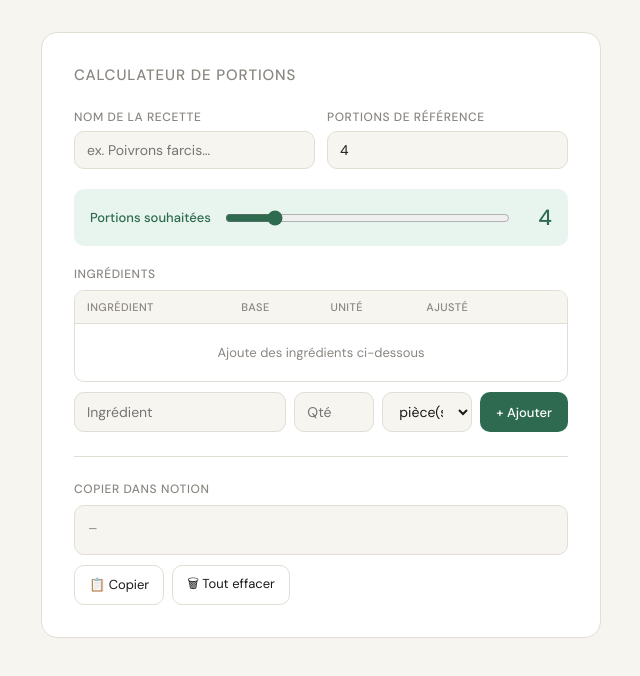
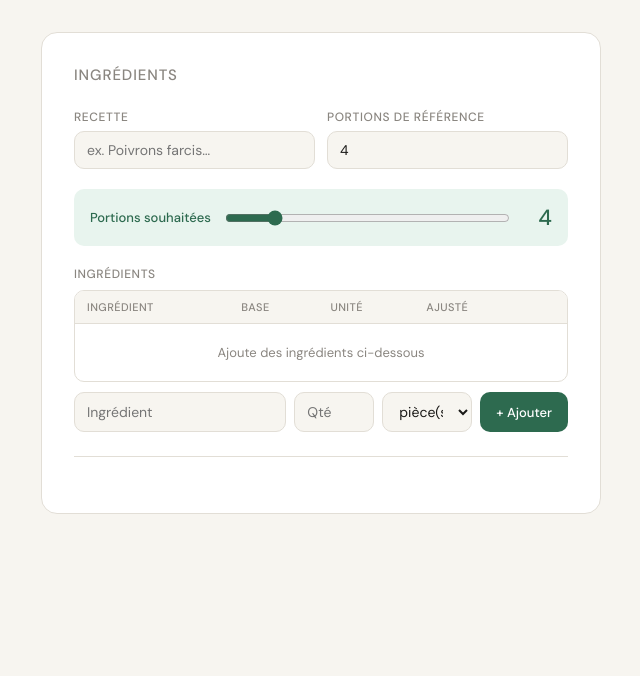
Before and after one commit to ennola77290/Portions, a plain HTML site: page index.html in a window 1280 px wide. Shown: the whole page, without its empty margins (319-959 px from the left). Drawn offline with nearby package versions, Linux system fonts and the light colour scheme.

Commit message:
Update index.html

```diff
--- a/index.html
+++ b/index.html
@@ -3,7 +3,7 @@
 <head>
   <meta charset="UTF-8" />
   <meta name="viewport" content="width=device-width, initial-scale=1.0" />
-  <title>Calculateur de portions</title>
+  <title>Ingrédients</title>
   <link rel="preconnect" href="https://fonts.googleapis.com">
   <link href="https://fonts.googleapis.com/css2?family=DM+Sans:wght@400;500&family=DM+Mono&display=swap" rel="stylesheet">
   <style>
@@ -260,11 +260,11 @@
 </head>
 <body>
 <div class="card">
-  <p class="card-title">Calculateur de portions</p>
+  <p class="card-title">Ingrédients</p>
 
   <div class="field-group">
     <div class="field">
-      <label>Nom de la recette</label>
+      <label>Recette</label>
       <input type="text" id="recipe-name" placeholder="ex. Poivrons farcis…" />
     </div>
     <div class="field">
@@ -316,13 +316,7 @@
 
   <hr class="divider" />
 
-  <p class="section-label">Copier dans Notion</p>
-  <div class="copy-box" id="copy-area">—</div>
-  <div class="footer-row">
-    <button class="btn-secondary" onclick="copyText()">📋 Copier</button>
-    <button class="btn-secondary" onclick="clearAll()">🗑 Tout effacer</button>
-  </div>
-</div>
+
 
 <script>
   let ingredients = [];
```
